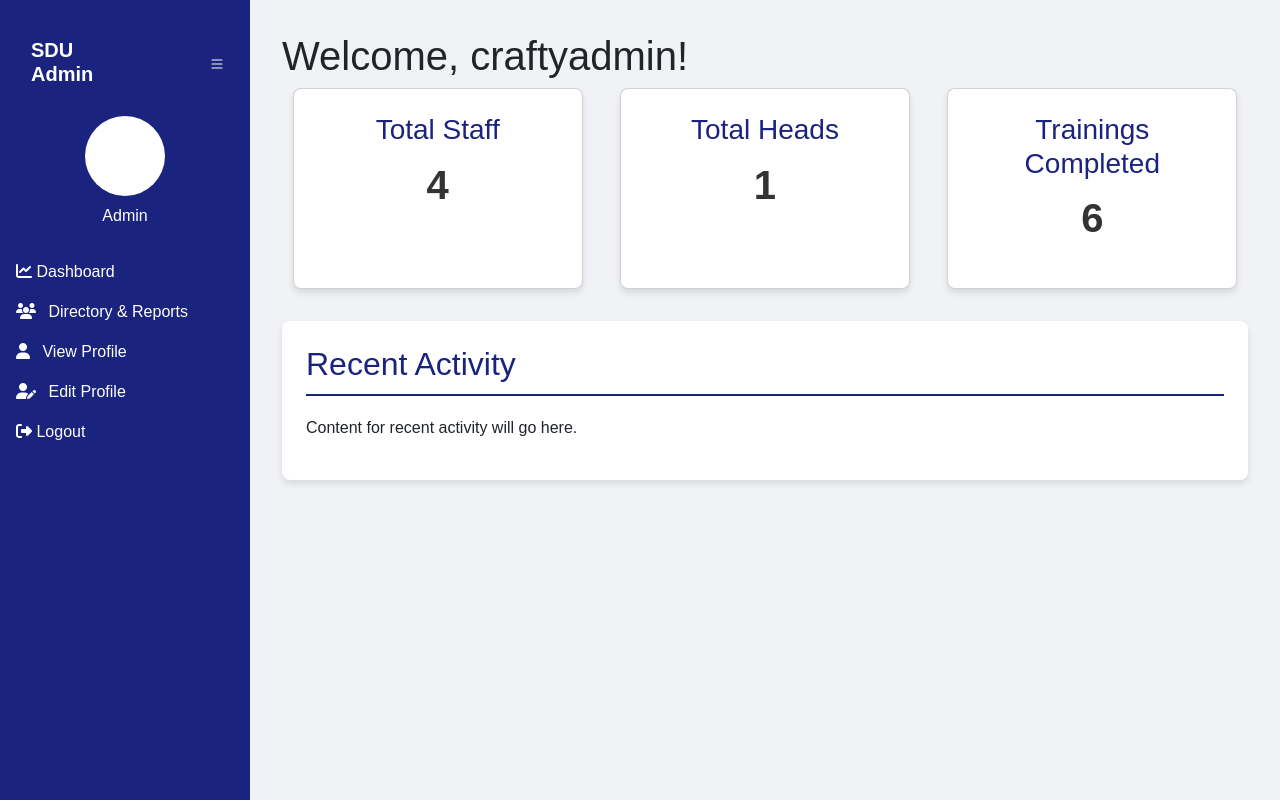
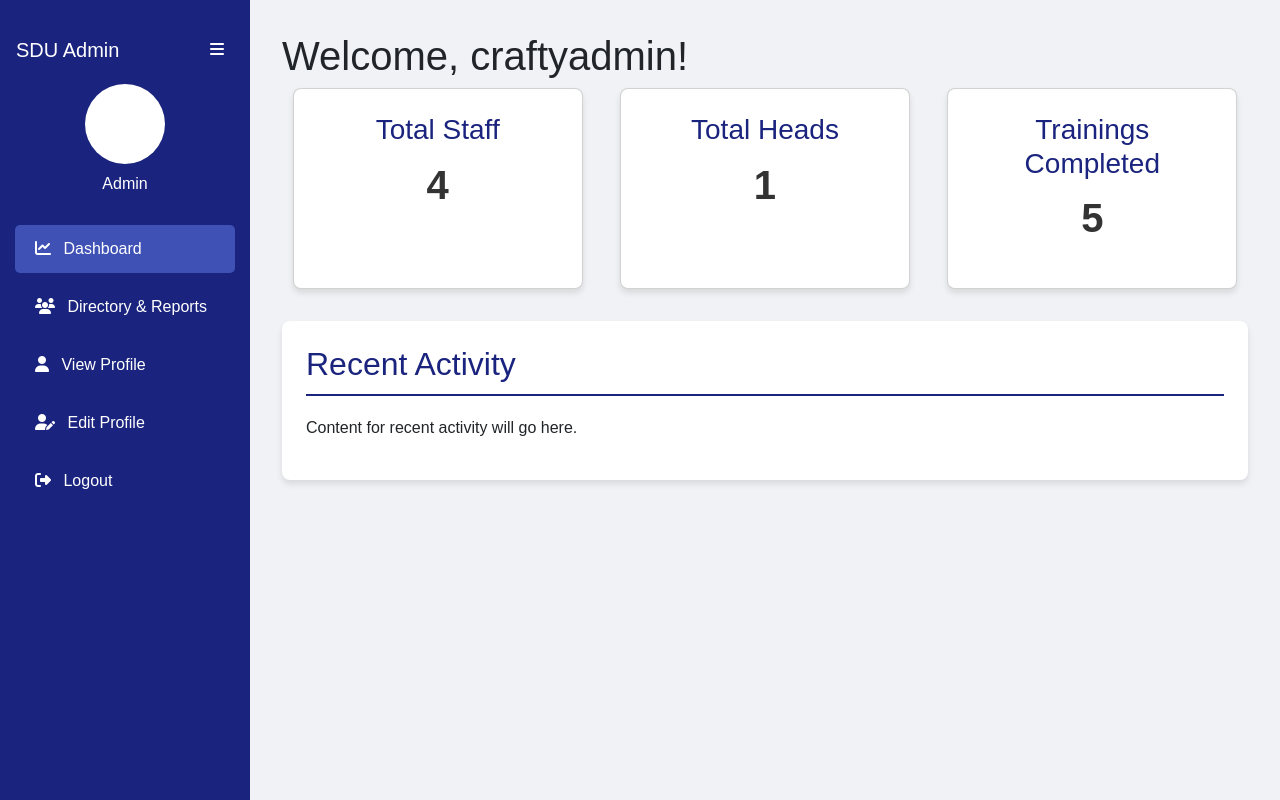
Before and after one commit to maxie26/SDU-updated, a PHP site: page /admin_dashboard.php in a window 1280 px wide. Run offline with PHP 8.4, Linux system fonts and the light colour scheme; a user stored in the database is signed in; data comes from the database, SQL or seed files in the repository.

Commit message:
updated admin

```diff
--- a/admin_dashboard.php
+++ b/admin_dashboard.php
@@ -31,12 +31,13 @@ if ($result_total_staff) {
 }
 
 
+// Fixed: Only count trainings with status = 'completed'
 if ($conn->query("SHOW TABLES LIKE 'trainings'")->num_rows == 1) {
-    $query_trainings = "SELECT COUNT(*) AS total FROM trainings";
+    $query_trainings = "SELECT COUNT(*) AS total FROM user_trainings WHERE status = 'completed'";
     $result_trainings = $conn->query($query_trainings);
     if ($result_trainings) {
         $row = $result_trainings->fetch_assoc();
-     $trainings_completed = $row['total'];
+        $trainings_completed = $row['total'];
     }
 }
 
@@ -112,43 +113,26 @@ $active_programs = 0;
         margin-left: 80px;
     }
 
-    .sidebar-lg .sidebar-toggle-btn {
-        background-color: transparent;
-        border: none;
-        color: white;
-        font-size: 1.5rem;
-        padding: 10px;
-        width: 100%;
-        text-align: right;
+
+
+    .sidebar-lg .nav-link {
+        color: #ffffff;
+        padding: 12px 20px;
+        border-radius: 5px;
+        margin: 5px 15px;
+        transition: background-color 0.2s;
+        white-space: nowrap;
+        overflow: hidden;
     }
 
-    .sidebar-lg .sidebar-header {
-        padding: 0 15px;
-        height: 60px;
-        display: flex;
-        color: white;
-        align-items: center;
-        justify-content: space-between;
-        margin-bottom: 2rem;
+    .sidebar-lg .nav-link:hover, .sidebar-lg .nav-link.active {
+        background-color: #3f51b5;
     }
 
-    .sidebar-lg .sidebar-header h5 {
-        font-weight: bold;
-        color: white;
-        margin: 0;
-        transition: opacity 0.3s ease-in-out;
-    }
-
-    .sidebar-lg .nav-link { color: #ffffff; }
     .offcanvas .nav-link { color: #ffffff; }
 
-    body.toggled .sidebar-lg .sidebar-header h5 {
+    body.toggled .sidebar-lg h5 {
         display: none;
-    }
-
-    body.toggled .sidebar-lg .sidebar-toggle-btn {
-        text-align: center;
-        padding: 10px 0;
     }
 
     body.toggled .main-content {
@@ -160,6 +144,21 @@ $active_programs = 0;
         display: none !important;
     }
 
+    /* Match staff/head sidebar toggle button style */
+    .sidebar-lg .btn-toggle {
+        background-color: transparent;
+        border: none;
+        color: #ffffff;
+        padding: 6px 10px;
+    }
+
+    .sidebar-lg .btn-toggle:focus {
+        box-shadow: none;
+    }
+
+    .sidebar-lg .btn-toggle:hover {
+        background-color: transparent;
+    }
 
     .stats-cards {
         display: flex;
@@ -222,7 +221,7 @@ $active_programs = 0;
 </head>
 <body id="body">
 
-        <div class="offcanvas offcanvas-start bg-dark text-white d-lg-none" tabindex="-1" id="offcanvasNavbar" aria-labelledby="offcanvasNavbarLabel">
+    <div class="offcanvas offcanvas-start bg-dark text-white d-lg-none" tabindex="-1" id="offcanvasNavbar" aria-labelledby="offcanvasNavbarLabel">
         <div class="offcanvas-header">
             <h5 class="offcanvas-title" id="offcanvasNavbarLabel">SDU Admin</h5>
             <button type="button" class="btn-close text-reset" data-bs-dismiss="offcanvas" aria-label="Close"></button>
@@ -248,15 +247,10 @@ $active_programs = 0;
         </div>
     </div>
 
-
    <div class="sidebar-lg d-none d-lg-block">
-        <div class="sidebar-header d-flex justify-content-between align-items-center mb-4">
-            <h5 class="ms-3 me-auto text-white">SDU Admin</h5>
-            <button id="sidebar-toggle" class="btn btn-dark sidebar-toggle-btn">
-                <svg xmlns="http://www.w3.org/2000/svg" width="16" height="16" fill="currentColor" class="bi bi-list" viewBox="0 0 16 16">
-                    <path fill-rule="evenodd" d="M2.5 12a.5.5 0 0 1 .5-.5h10a.5.5 0 0 1 0 1H3a.5.5 0 0 1-.5-.5zm0-4a.5.5 0 0 1 .5-.5h10a.5.5 0 0 1 0 1H3a.5.5 0 0 1-.5-.5zm0-4a.5.5 0 0 1 .5-.5h10a.5.5 0 0 1 0 1H3a.5.5 0 0 1-.5-.5z"/>
-                </svg>
-            </button>
+        <div class="d-flex justify-content-between align-items-center px-3 mb-3">
+            <h5 class="m-0 text-white">SDU Admin</h5>
+            <button id="sidebar-toggle" class="btn btn-toggle"><i class="fas fa-bars"></i></button>
         </div>
 
         <div class="profile-pic text-center mb-4">
@@ -267,7 +261,7 @@ $active_programs = 0;
         <ul class="nav flex-column">
             <li class="nav-item">
                 <a class="nav-link <?= $view === 'overview' ? 'active' : '' ?>" href="?view=overview">
-                    <i class="fas fa-chart-line"></i> <span>Dashboard</span>
+                    <i class="fas fa-chart-line me-2"></i> <span>Dashboard</span>
                 </a>
             </li>
             <li class="nav-item">
@@ -287,7 +281,7 @@ $active_programs = 0;
             </li>
             <li class="nav-item mt-auto">
                 <a class="nav-link" href="logout.php">
-                    <i class="fas fa-sign-out-alt"></i> <span>Logout</span>
+                    <i class="fas fa-sign-out-alt me-2"></i> <span>Logout</span>
                 </a>
             </li>
         </ul>
```
